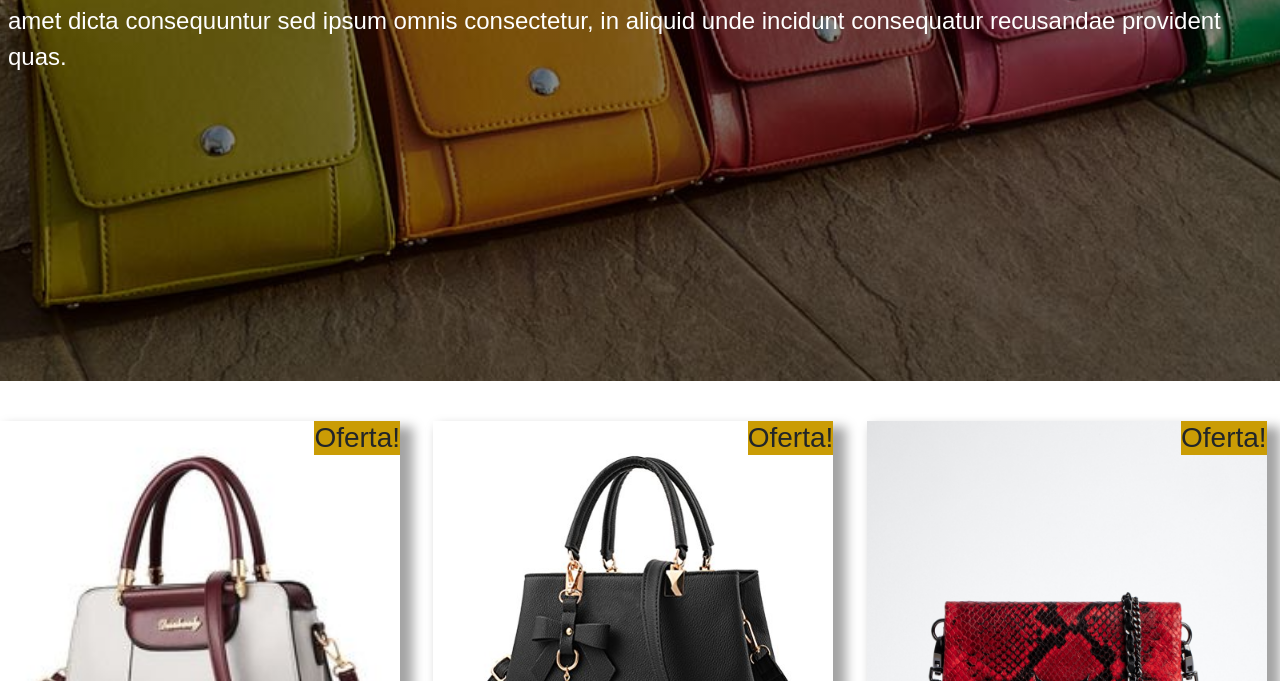
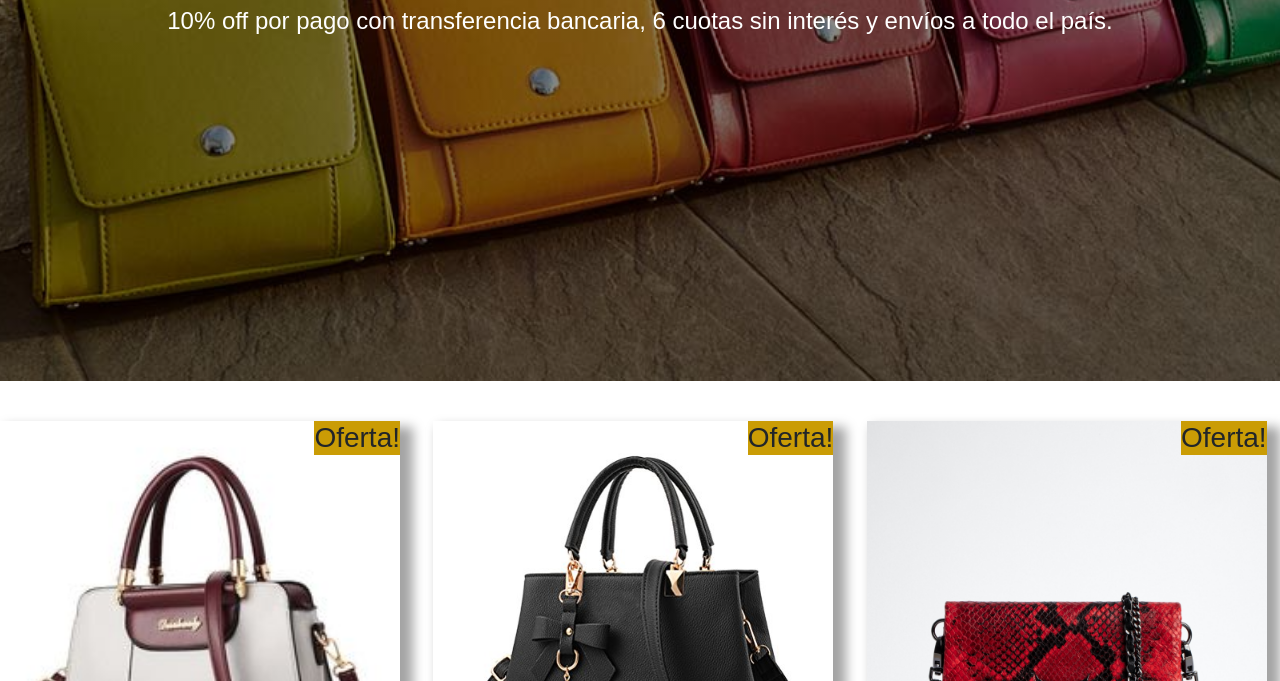
Before and after one commit to gastonmorel21/proyecto-1, a plain HTML site: page pages/Productos.html in a window 1280 px wide. Shown: the part 419-1100 px from the top of the page. Drawn offline with nearby package versions, Linux system fonts and the light colour scheme; a web font is replaced by a local one.

Commit message:
segunda-entrega1

```diff
--- a/pages/Productos.html
+++ b/pages/Productos.html
@@ -44,7 +44,7 @@
 <main>
     <div class="bienvenidos">
     <h2>Nuestros Productos </h2>
-    <p>Lorem ipsum dolor sit amet consectetur adipisicing elit. Tenetur, provident! Aut, quo voluptatibus reprehenderit cum amet dicta consequuntur sed ipsum omnis consectetur, in aliquid unde incidunt consequatur recusandae provident quas.</p>
+    <p>10% off por pago con transferencia bancaria, 6 cuotas sin interés y envíos a todo el país.</p>
 
     </div>
     <section class="galeria">
```
